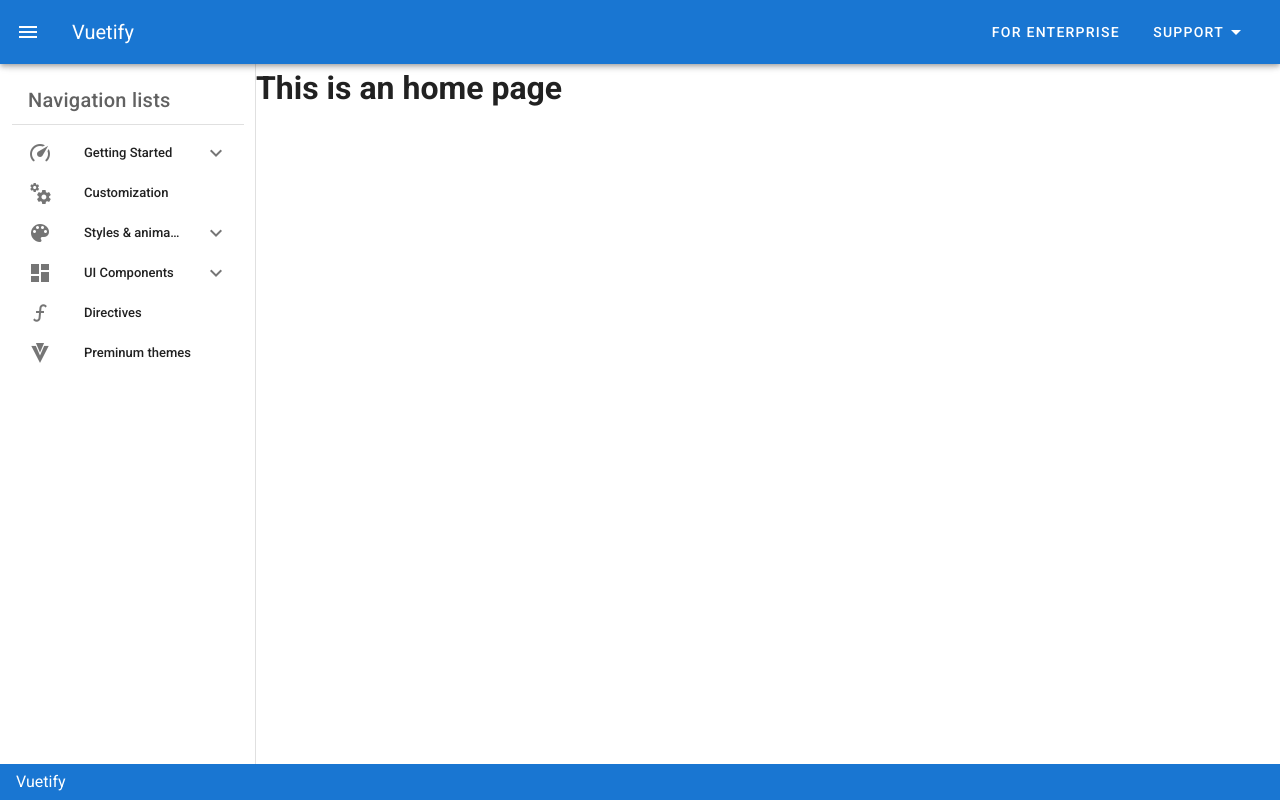
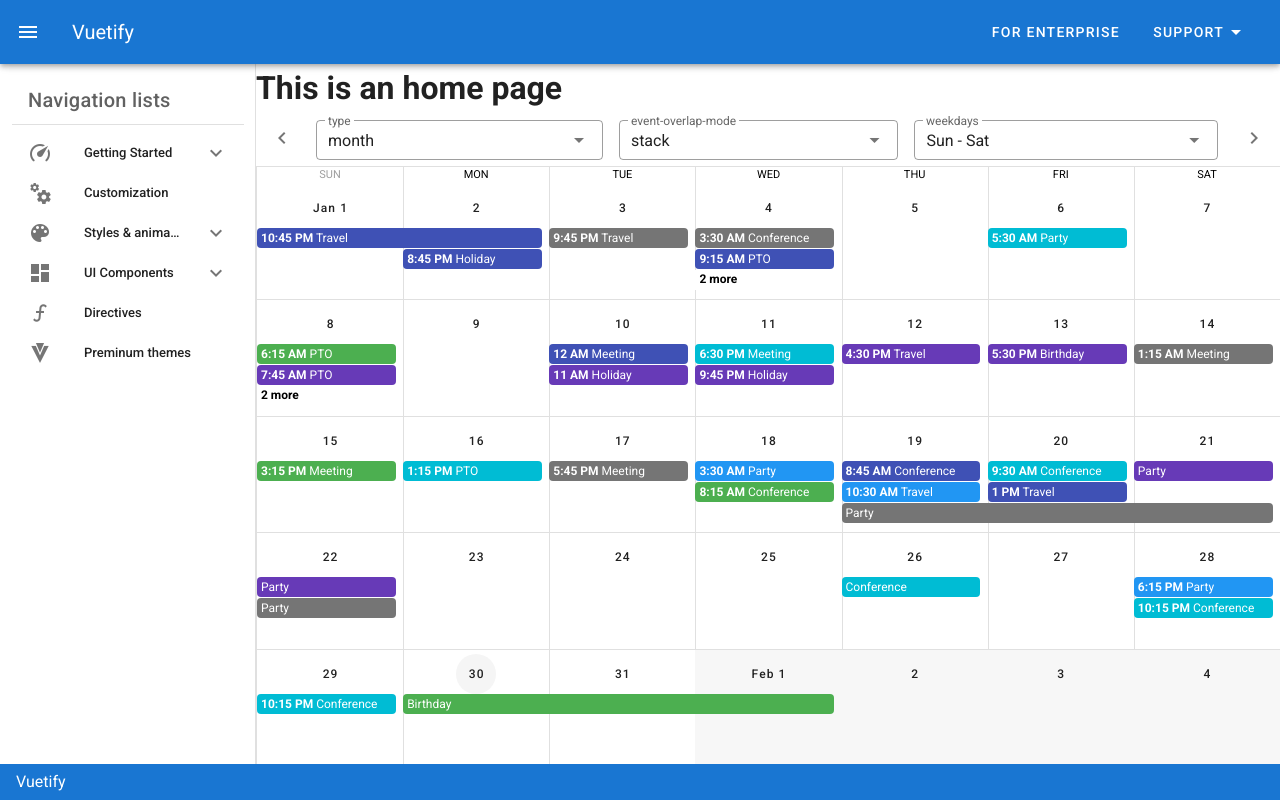
Before and after one commit to yutarotakei/front_prac_2, a Vue app: page / in a window 1280 px wide. Built offline with nearby package versions, Linux system fonts and the light colour scheme.

Commit message:
カレンダー

```diff
--- a/src/views/Home.vue
+++ b/src/views/Home.vue
@@ -1,5 +1,124 @@
 <template>
   <div class="about">
     <h1>This is an home page</h1>
+
+    <v-sheet
+      tile
+      height="54"
+      class="d-flex"
+    >
+      <v-btn
+        icon
+        class="ma-2"
+        @click="$refs.calendar.prev()"
+      >
+        <v-icon>mdi-chevron-left</v-icon>
+      </v-btn>
+      <v-select
+        v-model="type"
+        :items="types"
+        dense
+        outlined
+        hide-details
+        class="ma-2"
+        label="type"
+      ></v-select>
+      <v-select
+        v-model="mode"
+        :items="modes"
+        dense
+        outlined
+        hide-details
+        label="event-overlap-mode"
+        class="ma-2"
+      ></v-select>
+      <v-select
+        v-model="weekday"
+        :items="weekdays"
+        dense
+        outlined
+        hide-details
+        label="weekdays"
+        class="ma-2"
+      ></v-select>
+      <v-spacer></v-spacer>
+      <v-btn
+        icon
+        class="ma-2"
+        @click="$refs.calendar.next()"
+      >
+        <v-icon>mdi-chevron-right</v-icon>
+      </v-btn>
+    </v-sheet>
+    <v-sheet height="600">
+      <v-calendar
+        ref="calendar"
+        v-model="value"
+        :weekdays="weekday"
+        :type="type"
+        :events="events"
+        :event-overlap-mode="mode"
+        :event-overlap-threshold="30"
+        :event-color="getEventColor"
+        @change="getEvents"
+      ></v-calendar>
+    </v-sheet>
+
   </div>
 </template>
+
+<script>
+  export default {
+    data: () => ({
+      type: 'month',
+      types: ['month', 'week', 'day', '4day'],
+      mode: 'stack',
+      modes: ['stack', 'column'],
+      weekday: [0, 1, 2, 3, 4, 5, 6],
+      weekdays: [
+        { text: 'Sun - Sat', value: [0, 1, 2, 3, 4, 5, 6] },
+        { text: 'Mon - Sun', value: [1, 2, 3, 4, 5, 6, 0] },
+        { text: 'Mon - Fri', value: [1, 2, 3, 4, 5] },
+        { text: 'Mon, Wed, Fri', value: [1, 3, 5] },
+      ],
+      value: '',
+      events: [],
+      colors: ['blue', 'indigo', 'deep-purple', 'cyan', 'green', 'orange', 'grey darken-1'],
+      names: ['Meeting', 'Holiday', 'PTO', 'Travel', 'Event', 'Birthday', 'Conference', 'Party'],
+    }),
+    methods: {
+      getEvents ({ start, end }) {
+        const events = []
+
+        const min = new Date(`${start.date}T00:00:00`)
+        const max = new Date(`${end.date}T23:59:59`)
+        const days = (max.getTime() - min.getTime()) / 86400000
+        const eventCount = this.rnd(days, days + 20)
+
+        for (let i = 0; i < eventCount; i++) {
+          const allDay = this.rnd(0, 3) === 0
+          const firstTimestamp = this.rnd(min.getTime(), max.getTime())
+          const first = new Date(firstTimestamp - (firstTimestamp % 900000))
+          const secondTimestamp = this.rnd(2, allDay ? 288 : 8) * 900000
+          const second = new Date(first.getTime() + secondTimestamp)
+
+          events.push({
+            name: this.names[this.rnd(0, this.names.length - 1)],
+            start: first,
+            end: second,
+            color: this.colors[this.rnd(0, this.colors.length - 1)],
+            timed: !allDay,
+          })
+        }
+
+        this.events = events
+      },
+      getEventColor (event) {
+        return event.color
+      },
+      rnd (a, b) {
+        return Math.floor((b - a + 1) * Math.random()) + a
+      },
+    },
+  }
+</script>
```
